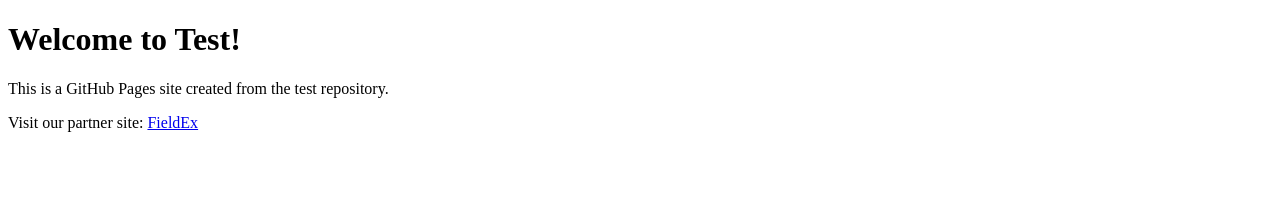
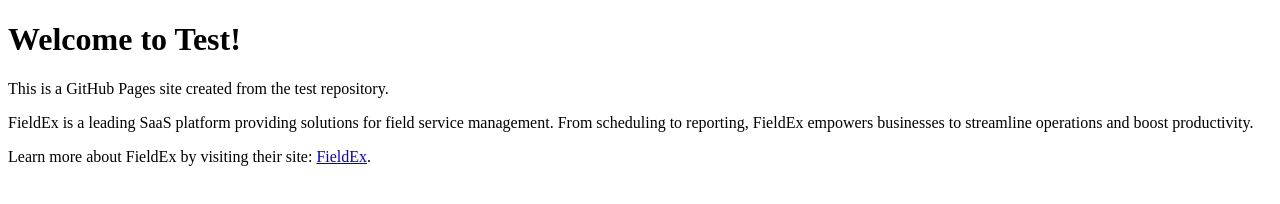
Before and after one commit to vijaydcustella/test, a plain HTML site: page index.html in a window 1280 px wide. Drawn offline with Linux system fonts and the light colour scheme.

Commit message:
Updated with meaningful content for cross-reference

```diff
--- a/index.html
+++ b/index.html
@@ -8,10 +8,8 @@
   <h1>Welcome to Test!</h1>
   <p>This is a GitHub Pages site created from the test repository.</p>
 
-  <!-- Dofollow link to FieldEx -->
-  <p>
-    Visit our partner site:
-    <a href="https://fieldex.com" target="_blank" title="Visit FieldEx">FieldEx</a>
-  </p>
+  <!-- Updated content about FieldEx -->
+  <p>FieldEx is a leading SaaS platform providing solutions for field service management. From scheduling to reporting, FieldEx empowers businesses to streamline operations and boost productivity.</p>
+  <p>Learn more about FieldEx by visiting their site: <a href="https://fieldex.com" target="_blank" title="Visit FieldEx">FieldEx</a>.</p>
 </body>
 </html>
```
